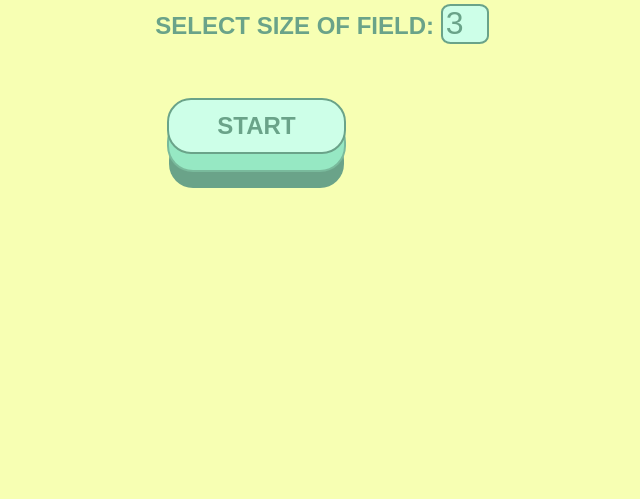
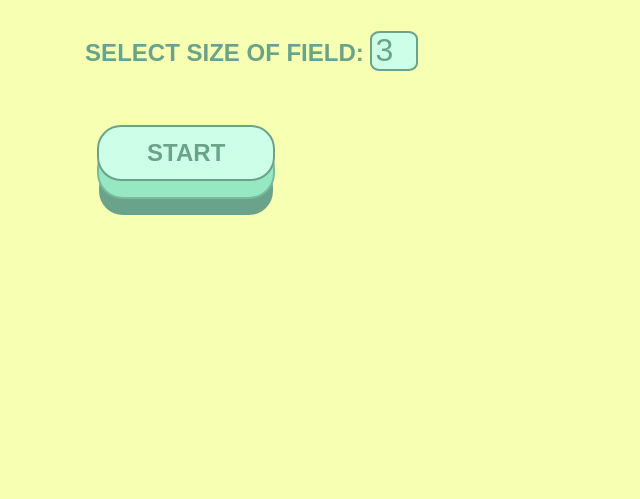
Before and after one commit to jojem/ticktacktoe, a plain HTML site: page index.html in a window 1280 px wide. Shown: the part 401-900 px from the top of the page, without its empty margins (318-958 px from the left). Drawn offline with Linux system fonts and the light colour scheme.

Commit message:
need fix position and flex

```diff
--- a/main.css
+++ b/main.css
@@ -26,7 +26,7 @@ min-height: 100vh;
 background: var(--backgroundColor);
 }
 
-#form{
+#menu{
     font-size: 1.5rem;
     color:var(--colorShadeA);
     font-weight: 700;
```
